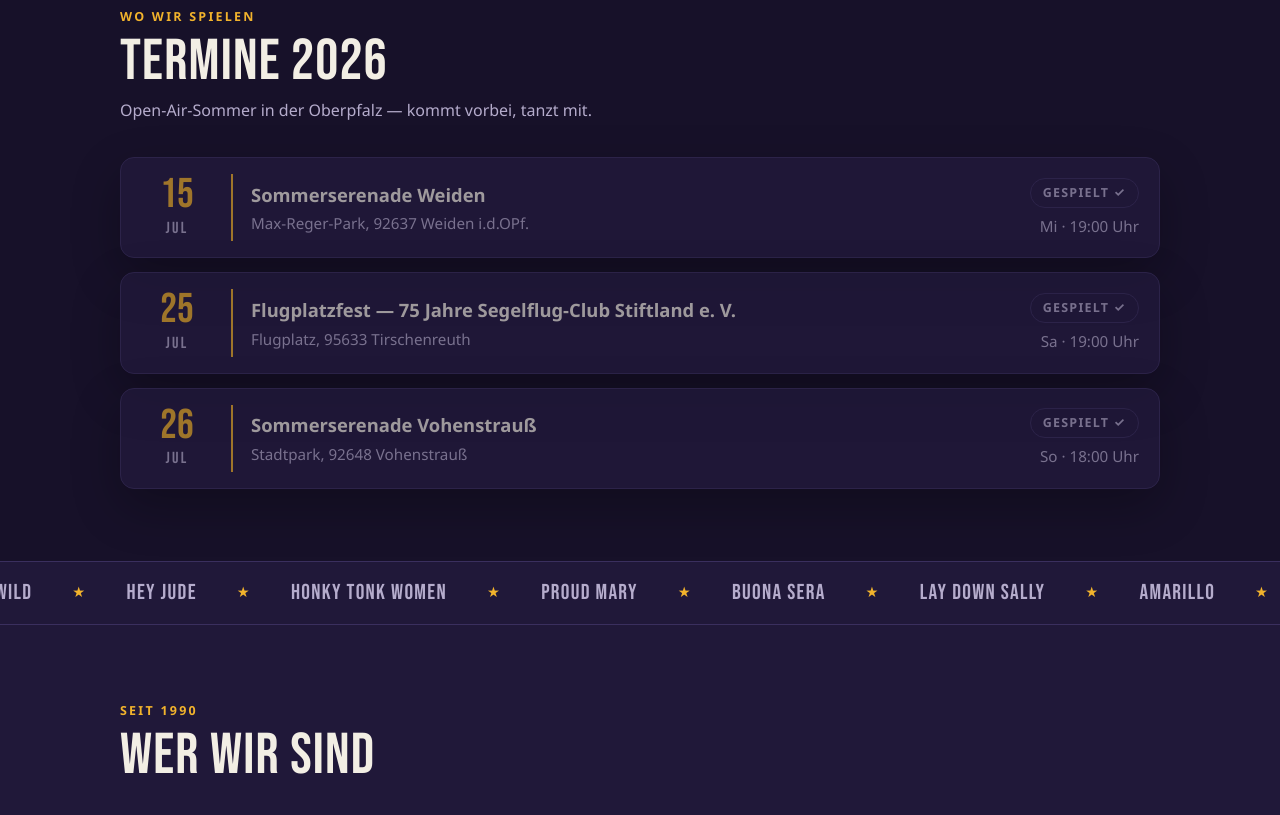
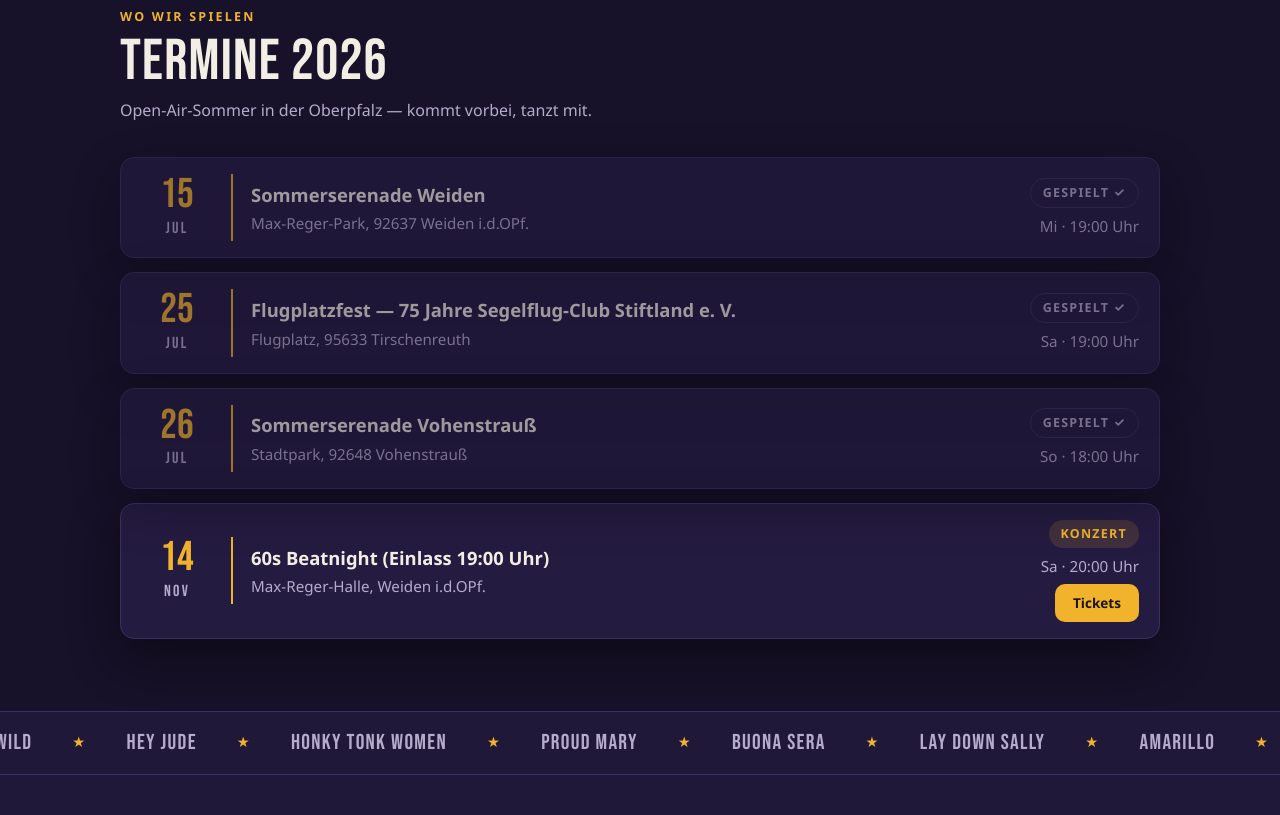
Before and after one commit to schelltom/lowermarket, a plain HTML site: page index.html in a window 1280 px wide. Shown: the part 864-1679 px from the top of the page. Drawn offline with Linux system fonts and the light colour scheme.

Commit message:
60s Beatnight in der Max-Reger-Halle (14.11.2026) mit Ticket-Link ergänzen
Co-Authored-By: Claude Sonnet 5.5 <noreply@anthropic.com>

```diff
--- a/css/style.css
+++ b/css/style.css
@@ -159,6 +159,7 @@
     white-space: nowrap;
   }
   .chip.muted { background: transparent; border: 1px solid var(--line); color: var(--ink-dim); }
+  .gig-ticket { padding: 6px 16px; font-size: .85rem; }
   .gig.past { opacity: .62; }
   .gig-time { font-variant-numeric: tabular-nums; color: var(--ink-dim); font-size: .95rem; }
 
--- a/js/main.js
+++ b/js/main.js
@@ -19,10 +19,12 @@ function renderGigs() {
         '<div class="gig-date"><span class="day">' + String(d.getDate()).padStart(2, '0') + '</span>' +
         '<span class="mon">' + MONTHS[d.getMonth()] + '</span></div>' +
         '<div class="gig-info"><h3></h3><p></p></div>' +
-        '<div class="gig-meta"><span class="chip' + (past ? ' muted' : '') + '">' + (past ? 'Gespielt ✓' : 'Open Air') + '</span>' +
-        '<span class="gig-time">' + WD[d.getDay()] + ' · ' + g.time + ' Uhr</span></div>';
+        '<div class="gig-meta"><span class="chip' + (past ? ' muted' : '') + '">' + (past ? 'Gespielt ✓' : (g.tag || 'Open Air')) + '</span>' +
+        '<span class="gig-time">' + WD[d.getDay()] + (g.time ? ' · ' + g.time + ' Uhr' : '') + '</span>' +
+        (g.ticketUrl && !past ? '<a class="btn btn-gold gig-ticket" target="_blank" rel="noopener">Tickets</a>' : '') + '</div>';
       el.querySelector('h3').textContent = g.title;
       el.querySelector('.gig-info p').textContent = g.venue;
+      if (g.ticketUrl && !past) el.querySelector('.gig-ticket').href = g.ticketUrl;
       list.appendChild(el);
     });
 }
--- a/termine.js
+++ b/termine.js
@@ -6,6 +6,7 @@
 //  - time:  Uhrzeit, z. B. '19:00'
 //  - title: Name der Veranstaltung
 //  - venue: Ort / Adresse
+//  - time, tag, ticketUrl: optional (Uhrzeit, Label statt "Open Air", Vorverkaufs-Link)
 //  Die Seite sortiert automatisch nach Datum und markiert
 //  vergangene Termine als "Gespielt".
 // ============================================================
@@ -19,6 +20,10 @@ const gigs = [
   { date: '2026-07-26', time: '18:00', title: 'Sommerserenade Vohenstrauß',
     venue: 'Stadtpark, 92648 Vohenstrauß' },
 
+  { date: '2026-11-14', time: '20:00', title: '60s Beatnight (Einlass 19:00 Uhr)', tag: 'Konzert',
+    venue: 'Max-Reger-Halle, Weiden i.d.OPf.',
+    ticketUrl: 'https://okticket.de/index.php?event_id=59978&startReset=ON' },
+
   // 👇 Neuen Termin hier dazuschreiben (Komma nicht vergessen):
   // { date: '2026-09-12', time: '20:00', title: 'Stadtfest Erbendorf',
   //   venue: 'Marktplatz, 92681 Erbendorf' },
```
